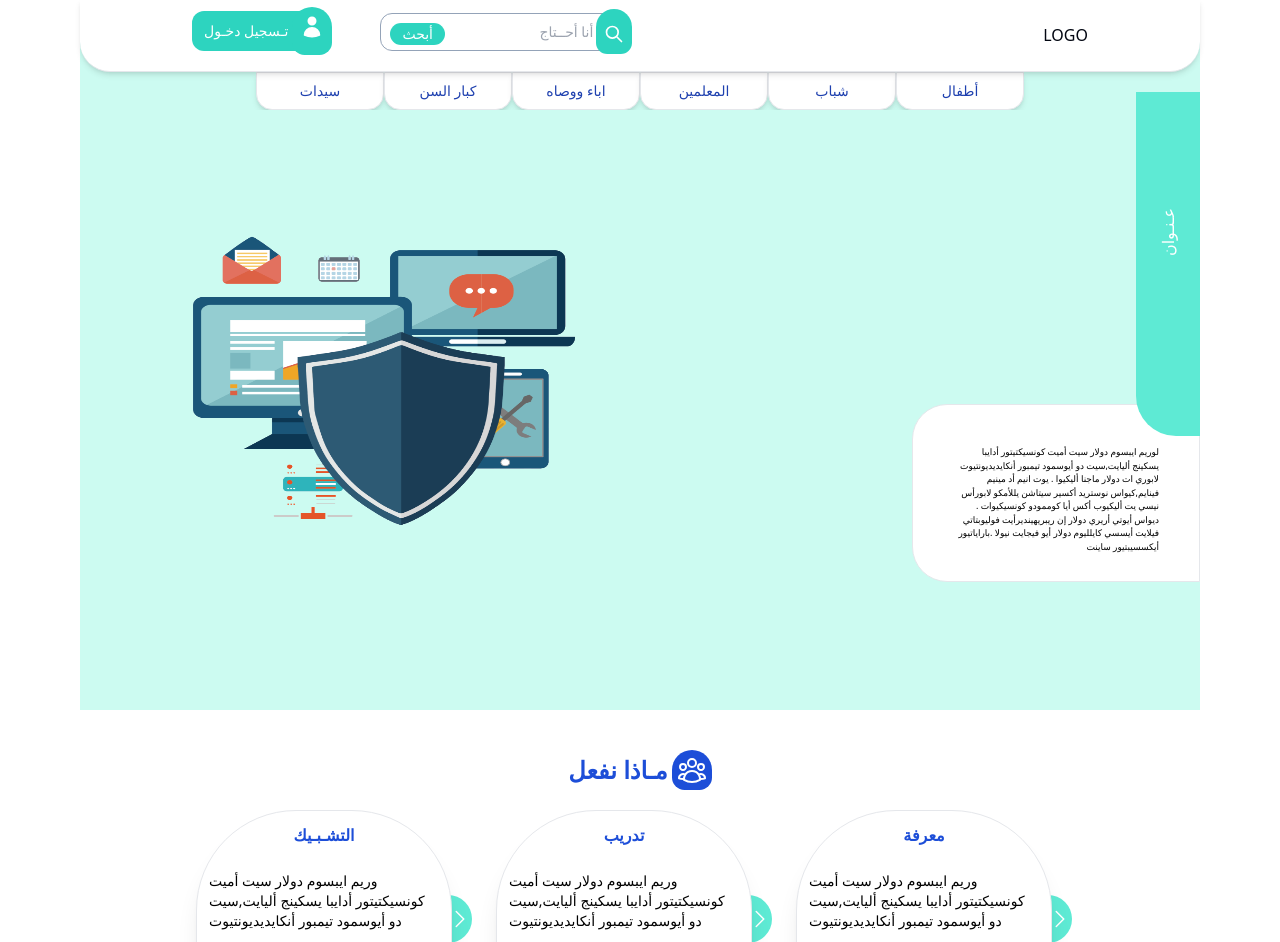
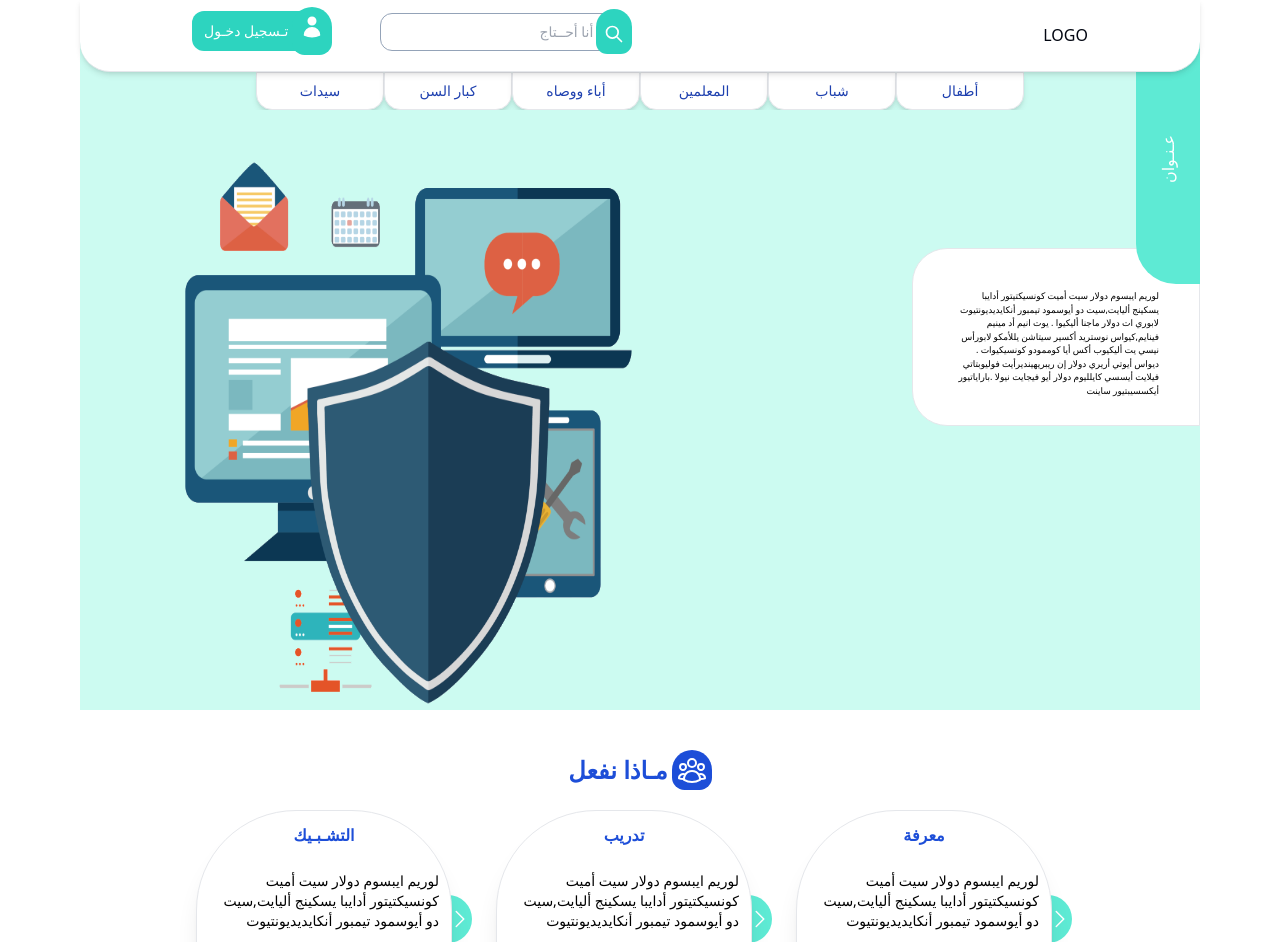
Before and after one commit to HebaAli48/HomeTemplate, a React (Create React App) app: page / in a window 1280 px wide. Shown: the part 50-992 px from the top of the page. Built offline with nearby package versions, Linux system fonts and the light colour scheme; grey boxes are pictures that could not be loaded.

Commit message:
edits in drawer style

```diff
--- a/src/App.js
+++ b/src/App.js
@@ -7,13 +7,10 @@ import { useState } from "react";
 
 function App() {
   const [isCollapsed, setIsCollapsed] = useState(null);
-  const [isShown, setIsShown] = useState(true);
 
   return (
     <>
-      <CollapsedContext.Provider
-        value={{ isCollapsed, setIsCollapsed, isShown, setIsShown }}
-      >
+      <CollapsedContext.Provider value={{ isCollapsed, setIsCollapsed }}>
         <Routes>
           <Route path="/" element={<AppLayout />}>
             <Route index element={<Home />} />
--- a/src/components/headerComponents/FirstHeader.js
+++ b/src/components/headerComponents/FirstHeader.js
@@ -4,15 +4,14 @@ import { MenuBar } from "../../utils/Icons";
 import { CollapsedContext } from "./../../utils/MenuContext";
 
 const FirstHeader = () => {
-  const { isCollapsed, setIsCollapsed, isShown, setIsShown } =
-    useContext(CollapsedContext);
+  const { setIsCollapsed } = useContext(CollapsedContext);
 
   return (
     <div className="bg-white z-40 relative">
       <nav
         className={`bg-blue-800 text-[white]  border-b rounded-b-2xl  py-3 `}
       >
-        <ul className="flex flex-row xs:justify-end justify-center gap-2 sm:gap-4   items-end w-4/5 m-auto text-base">
+        <ul className="flex flex-row sm:justify-end justify-between gap-2 sm:gap-4  text-center items-end w-4/5 m-auto text-[14px]  sm:text-base">
           <li className="pt-2 sm:pt-0  ">
             <NavLink
               to="/"
@@ -41,11 +40,8 @@ const FirstHeader = () => {
             <button
               onClick={() => {
                 setIsCollapsed((prev) => !prev);
-                setIsShown((prev) => !prev);
-                console.log(isCollapsed);
-                console.log("sss", isShown);
               }}
-              className="block  items-center px-3 py-2 border rounded  border-white hover:text-slate-400 hover:border-slate-400 sm:hidden order-9"
+              className="block  items-center px-2 py-2 border rounded  border-white hover:text-teal-400 hover:border-teal-400 sm:hidden order-9"
             >
               {MenuBar}
             </button>
--- a/src/components/headerComponents/SearchingInput.js
+++ b/src/components/headerComponents/SearchingInput.js
@@ -9,7 +9,7 @@ const SearchingInput = () => {
           <div className="flex">
             <div className="relative w-full">
               <div className="absolute top-0 p-2.5 text-sm font-medium text-white">
-                <button className="rounded-2xl px-3 py-[1px] bg-teal-400">
+                <button className="rounded-2xl px-3 py-[1px] bg-teal-400 hidden xxs:block">
                   أبحث
                 </button>
                 <span className="sr-only">Search</span>
--- a/src/components/headerComponents/SecondHeader.js
+++ b/src/components/headerComponents/SecondHeader.js
@@ -1,16 +1,26 @@
-import React from "react";
+import React, { useContext } from "react";
 import { NavLink } from "react-router-dom";
 import SigningInButton from "./SigningInButton";
 import SearchingInput from "./SearchingInput";
+import { CollapsedContext } from "./../../utils/MenuContext";
 
 const SecondHeader = () => {
+  const { isCollapsed } = useContext(CollapsedContext);
+
   return (
-    <div className="bg-teal-100">
+    <div className="bg-gradient-to-r from-teal-100 to-teal-300 z-40 relative">
       <nav
         className={`shadow-md text-[white]  z-40 relative bg-white border-b rounded-b-[30px]  py-3 `}
       >
-        <div className="w-4/5 flex flex-col sm:flex-row gap-5 justify-between items-center m-auto">
-          <ul className="flex flex-col gap-5 xs:flex-row items-center  xs:justify-start xs:gap-10 sm:order-first order-last   text-base">
+        <div
+          className={`${
+            isCollapsed ? "" : ""
+          }w-4/5 flex flex-col sm:flex-row gap-5 justify-between items-center m-auto`}
+        >
+          <ul
+            className={`
+          flex flex-col  gap-5 xs:flex-row items-center  xs:justify-start xs:gap-10 sm:order-first order-last   text-base`}
+          >
             {/* signing component */}
             <li className="">
               <NavLink
@@ -21,11 +31,13 @@ const SecondHeader = () => {
               </NavLink>
             </li>
             {/* searching component */}
-            <li className="">
-              <NavLink to="/" className=" py-1 transition ">
-                <SearchingInput />
-              </NavLink>
-            </li>
+            {!isCollapsed && (
+              <li className="">
+                <NavLink to="/" className=" py-1 transition ">
+                  <SearchingInput />
+                </NavLink>
+              </li>
+            )}
           </ul>
           {/* logo component */}
           <ul className="text-start  text-base">
--- a/src/components/headerComponents/ThirdHeader.js
+++ b/src/components/headerComponents/ThirdHeader.js
@@ -17,7 +17,7 @@ const ThirdHeader = () => {
     },
     {
       id: 2,
-      title: "اباء ووصاه",
+      title: "أباء ووصاه",
       color: "bg-red-300",
     },
     {
@@ -38,25 +38,28 @@ const ThirdHeader = () => {
   ];
 
   return (
-    <div className="text-blue-800 transform relative z-50 sm:z-10 bg-transparent">
+    <div className="text-blue-800 h-fit  bg-transparent">
       <nav
-        className={`relative z-30 text-blue-800 ${
+        className={` text-blue-800  ${
           !isCollapsed ? "bg-teal-100" : "bg-transparent"
         }`}
       >
-        <div className="relative z-50">
-          {isCollapsed && (
-            <div
-              id="slide-bar"
-              className={` border shadow-md rounded-b-md translate-x-0 bottom-20 relative z-50 h-[75vh] w-[80w] `}
-            >
+        <div className="">
           <ul
-                className={` relative  h-full w-full pt-10 bg-white sm:flex-wrap z-50 flex flex-col gap-10 px-5 mx-auto md:px-14 py-9 rounded border   m-auto text-center items-start text-[8px]`}
+            className={` ${
+              isCollapsed
+                ? "relative  h-full w-full bg-slate-50 transition-all ease-in-out duration-150  shadow-md  rounded-b-2xl z-50 flex flex-col gap-5 px-5 mx-auto py-5 rounded border   m-auto text-right  items-end text-[8px]"
+                : "hidden sm:flex flex-row flex-wrap text-center items-start sm:justify-center text-[8px] sm:text-sm sm:items-end w-4/5 m-auto"
+            }`}
           >
             {menuData.map((data) => (
               <li
                 key={data.id}
-                    className={` px-3 py-2 border h-full w-full shadow-md  hover:text-white hover:${data.color} hover:scale-125`}
+                className={` ${
+                  isCollapsed
+                    ? "px-3 py-2 text-lg h-full w-full hover:scale-105"
+                    : "px-3 py-2 w-32  rounded-b-2xl border shadow-md bg-white  hover:scale-125"
+                } hover:${data.color}`}
               >
                 <NavLink to="/" className={`py-1 transition z-50`}>
                   {data.title}
@@ -65,24 +68,6 @@ const ThirdHeader = () => {
             ))}
           </ul>
         </div>
-          )}
-
-          {!isCollapsed && (
-            <ul className=" hidden sm:flex flex-row flex-wrap text-center items-start sm:justify-center text-[8px] sm:text-sm sm:items-end w-4/5 m-auto">
-              {" "}
-              {menuData.map((data) => (
-                <li
-                  key={data.id}
-                  className={` px-3 py-2 w-32  rounded-b-2xl border shadow-md bg-white hover:text-white hover:${data.color} hover:scale-125`}
-                >
-                  <NavLink to="/" className={`py-1 transition`}>
-                    {data.title}
-                  </NavLink>
-                </li>
-              ))}
-            </ul>
-          )}
-        </div>
       </nav>
     </div>
   );
--- a/src/components/homeComponents/AuxSources.js
+++ b/src/components/homeComponents/AuxSources.js
@@ -69,7 +69,7 @@ const AuxSources = () => {
             {/* image */}
             <div className="w-full shadow-sm md:w-80  ">
               <img
-                class=" w-[100%]  h-56"
+                className=" w-[100%]  h-56"
                 src={data.imageUrl}
                 alt={data.title}
               />
--- a/src/components/homeComponents/Introducing.js
+++ b/src/components/homeComponents/Introducing.js
@@ -7,29 +7,27 @@ const Introducing = () => {
   return (
     <>
       <div
-        className={`bg-teal-100 h-[75vh] flex  flex-col relative z-10  justify-center sm:flex-row  sm:justify-between ${
-          !isCollapsed ? "" : "bottom-20"
-        }`}
+        className={`bg-teal-100 h-fit sm:h-[75vh] w-full flex  flex-col   justify-center sm:flex-row   sm:justify-between `}
       >
-        <div className="w-full sm:w-[90vw] h-80    sm:order-first order-last mt-44 pb-10 sm:mt-20  mx-auto sm:py-10 relative  bottom-52 sm:bottom-0">
+        <div className="w-full sm:w-[100%]     sm:order-first order-last   ps-10  mx-auto     ">
           <img
             src={shieldImg}
-            className="sm:absolute sm:inset-0  w-full md:w-[80%] h-full sm:my-10 object-center mx-auto"
+            className="w-full  h-full sm:my-10 object-center mx-auto"
             alt="introducingPic"
           />
         </div>
 
-        <div className="flex flex-col items-end w-full justify-end">
+        <div className="flex flex-col   items-end w-full justify-start">
           <h2
             className={`bg-teal-300  ${
-              !isCollapsed && isCollapsed == null ? "pt-52" : "pt-48"
-            } text-white w-fit    sm:px-2 flex items-center relative py-36 bottom-0 sm:bottom-24  z-40 sm:pt-32 sm:pb-48 rounded-bl-[40px]`}
+              !isCollapsed ? "pt-auto" : ""
+            } text-white w-fit h-[150px] sm:h-[250px]  sm:px-2 flex relative   items-center  z-10 sm:bottom-[76px] py-10  rounded-bl-[40px]`}
           >
-            <span className="inline-block rotate-[-90deg] pb-5s sm:pb-0 pt-auto relative sm:translate-x-0 sm:translate-y-0 translate-x-[-4px] translate-y-16">
+            <span className="inline-block rotate-[-90deg] pb-5s sm:pb-0 pt-auto   sm:translate-x-0 sm:translate-y-0 translate-x-[-4px] ">
               عـنـوان
             </span>
           </h2>
-          <p className="bg-white border w-72 px-5 pb-5 pt-5 sm:px-10 sm:pb-7 sm:pt-10 rounded-l-[35px] text-right font-light z-0 text-[9px] relative bottom-9 sm:bottom-32">
+          <p className="bg-white border w-72 px-5 pb-5 pt-7 sm:px-10 sm:pb-7 sm:pt-10 rounded-l-[35px] text-right font-light z-0 text-[9px] relative bottom-8 sm:bottom-28">
             لوريم ايبسوم دولار سيت أميت كونسيكتيتور أدايبا يسكينج أليايت,سيت دو
             أيوسمود تيمبور أنكايديديونتيوت لابوري ات دولار ماجنا أليكيوا . يوت
             انيم أد مينيم فينايم,كيواس نوستريد أكسير سيتاشن يللأمكو لابورأس نيسي
--- a/src/components/homeComponents/LatestNews.js
+++ b/src/components/homeComponents/LatestNews.js
@@ -53,8 +53,6 @@ const LatestNews = () => {
           centeredSlides={true}
           grabCursor={true}
           pagination={{ clickable: true }}
-          onSwiper={(swiper) => console.log(swiper)}
-          onSlideChange={() => console.log("slide change")}
         >
           {latestNewsSlider.map((data, index) => (
             <SwiperSlide className=" py-3 sm:py-8" key={index}>
--- a/src/components/homeComponents/QuickMenu.js
+++ b/src/components/homeComponents/QuickMenu.js
@@ -14,10 +14,8 @@ const QuickMenu = () => {
         </h2>
         <div className=" grid grid-cols-2 sm:grid-cols-3 gap-2 sm:gap-5 pb-14 w-4/5 mx-auto text-center text-sm md:text-base">
           {quickMenuSlider.map((data, index) => (
-            <div className="flex gap-1 justify-center items-center">
-              <div key={index} className="py-2  border-r-2 pr-1 sm:pr-3">
-                {data}
-              </div>
+            <div key={index} className="flex gap-1 justify-center items-center">
+              <div className="py-2  border-r-2 pr-1 sm:pr-3">{data}</div>
               <div className="bg-white w-8 h-8 sm:w-10 sm:h-10 shadow-md ps-3 hover:translate-x-[-1px]  hover:bg-slate-100  rounded-ss-[80px] rounded-se-[80px] rounded-es-[50px] rounded-ee-[50px] "></div>
             </div>
           ))}
--- a/src/components/homeComponents/WhatAreWeDoing.js
+++ b/src/components/homeComponents/WhatAreWeDoing.js
@@ -8,7 +8,7 @@ const WhatAreWeDoing = () => {
       id: 0,
       title: "التشـبـيك",
       describtion:
-        "وريم ايبسوم دولار سيت أميت كونسيكتيتور أدايبا يسكينج أليايت,سيت دو أيوسمود تيمبور أنكايديديونتيوت",
+        "لوريم ايبسوم دولار سيت أميت كونسيكتيتور أدايبا يسكينج أليايت,سيت دو أيوسمود تيمبور أنكايديديونتيوت",
       imageUrl:
         "https://png.pngtree.com/png-vector/20220719/ourmid/pngtree-team-communication-icon-communication-illustrations-vector-vector-png-image_38007878.png",
     },
@@ -16,7 +16,7 @@ const WhatAreWeDoing = () => {
       id: 1,
       title: "تدريب",
       describtion:
-        "وريم ايبسوم دولار سيت أميت كونسيكتيتور أدايبا يسكينج أليايت,سيت دو أيوسمود تيمبور أنكايديديونتيوت",
+        "لوريم ايبسوم دولار سيت أميت كونسيكتيتور أدايبا يسكينج أليايت,سيت دو أيوسمود تيمبور أنكايديديونتيوت",
       imageUrl:
         "https://png.pngtree.com/png-vector/20220520/ourmid/pngtree-instructions-to-use-the-vector-icon-png-image_4638887.png",
     },
@@ -24,7 +24,7 @@ const WhatAreWeDoing = () => {
       id: 2,
       title: "معرفة",
       describtion:
-        "وريم ايبسوم دولار سيت أميت كونسيكتيتور أدايبا يسكينج أليايت,سيت دو أيوسمود تيمبور أنكايديديونتيوت",
+        "لوريم ايبسوم دولار سيت أميت كونسيكتيتور أدايبا يسكينج أليايت,سيت دو أيوسمود تيمبور أنكايديديونتيوت",
       imageUrl: "https://cdn-icons-png.flaticon.com/512/8712/8712116.png",
     },
   ];
@@ -39,7 +39,7 @@ const WhatAreWeDoing = () => {
             {/* card */}
             <div className="bg-white border py-3 w-48 xs:w-64  hover:border-1 shadow-xl z-10 relative hover:border-blue-700 flex flex-col justify-center items-center gap-3  rounded-ss-[100px] rounded-se-[100px] rounded-es-[50px] rounded-ee-[50px] px-3">
               <h2 className="font-semibold text-blue-700">{data.title}</h2>
-              <p className="text-sm mt-3">{data.describtion}</p>
+              <p className="text-sm mt-3 text-right">{data.describtion}</p>
               <div className="">
                 <img src={data.imageUrl} alt={data.title} className="w-24" />
               </div>
```
Also changed, not shown: src/utils/Icons.js (+4 -21 lines). Lines whose indentation alone changed are shown as unchanged.
